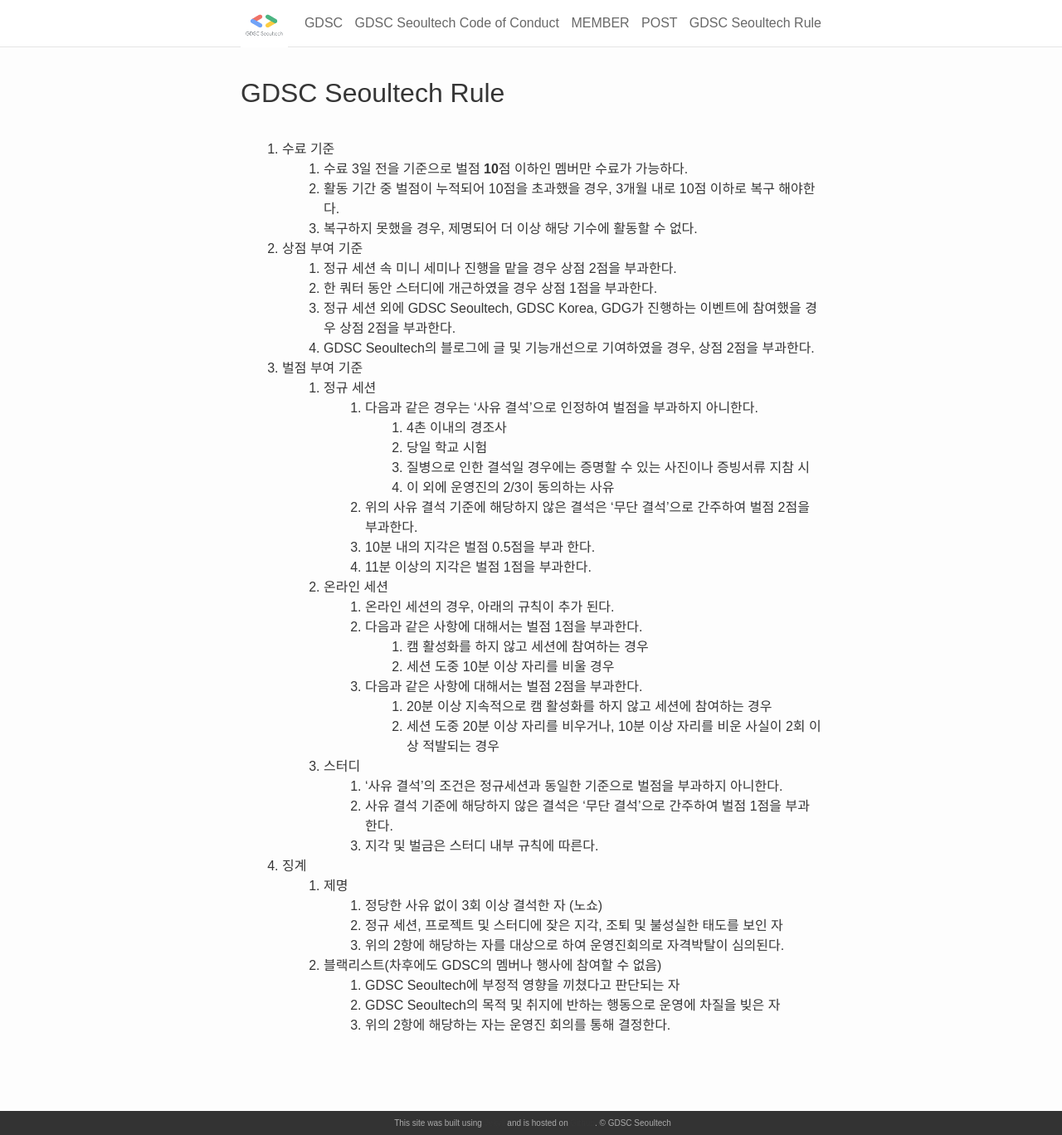
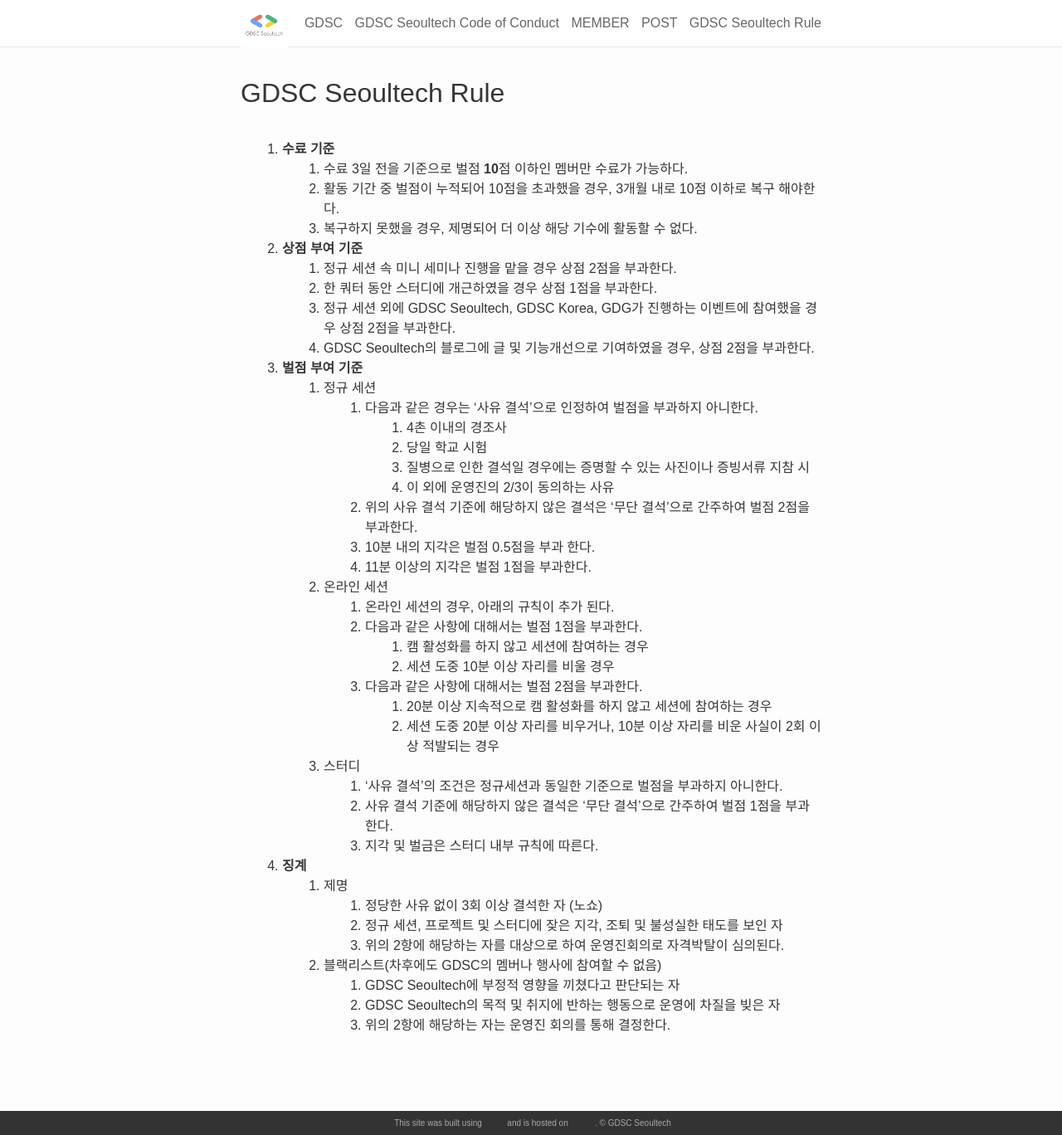
Before and after one commit to gdsc-seoultech/gdsc-seoultech.github.io, a Jekyll site: the page built from rule/rule.md, in a window 1280 px wide and 1368 px high. Shown: the whole window at 83% size. Built offline with Jekyll 4.4.1, drawn with Linux system fonts in a browser that asks for light colours; nearby versions of some CDN libraries; our own code applies the rules of GitHub Pages for plain Markdown files.

```diff
--- a/rule/rule.md
+++ b/rule/rule.md
@@ -4,16 +4,16 @@ layout: default
 
 # GDSC Seoultech Rule
 <br>
-1. 수료 기준
+1. **수료 기준**
     1. 수료 3일 전을 기준으로 벌점 **10**점 이하인 멤버만 수료가 가능하다.
     2. 활동 기간 중 벌점이 누적되어 10점을 초과했을 경우, 3개월 내로 10점 이하로 복구 해야한다.
     3. 복구하지 못했을 경우, 제명되어 더 이상 해당 기수에 활동할 수 없다.
-2. 상점 부여 기준
+2. **상점 부여 기준**
     1. 정규 세션 속 미니 세미나 진행을 맡을 경우 상점 2점을 부과한다.
     2. 한 쿼터 동안 스터디에 개근하였을 경우 상점 1점을 부과한다.
     3. 정규 세션 외에 GDSC Seoultech, GDSC Korea, GDG가 진행하는 이벤트에 참여했을 경우 상점 2점을 부과한다.
     4. GDSC Seoultech의 블로그에 글 및 기능개선으로 기여하였을 경우, 상점 2점을 부과한다.
-3. 벌점 부여 기준
+3. **벌점 부여 기준**
     1. 정규 세션
         1.  다음과 같은 경우는 '사유 결석'으로 인정하여 벌점을 부과하지 아니한다.
             1. 4촌 이내의 경조사
@@ -35,7 +35,7 @@ layout: default
         1. '사유 결석'의 조건은 정규세션과 동일한 기준으로 벌점을 부과하지 아니한다.
         2. 사유 결석 기준에 해당하지 않은 결석은 '무단 결석'으로 간주하여 벌점 1점을 부과한다.
         3. 지각 및 벌금은 스터디 내부 규칙에 따른다.
-4. 징계
+4. **징계**
     1. 제명
         1. 정당한 사유 없이 3회 이상 결석한 자 (노쇼)
         2. 정규 세션, 프로젝트 및 스터디에 잦은 지각, 조퇴 및 불성실한 태도를 보인 자
```
